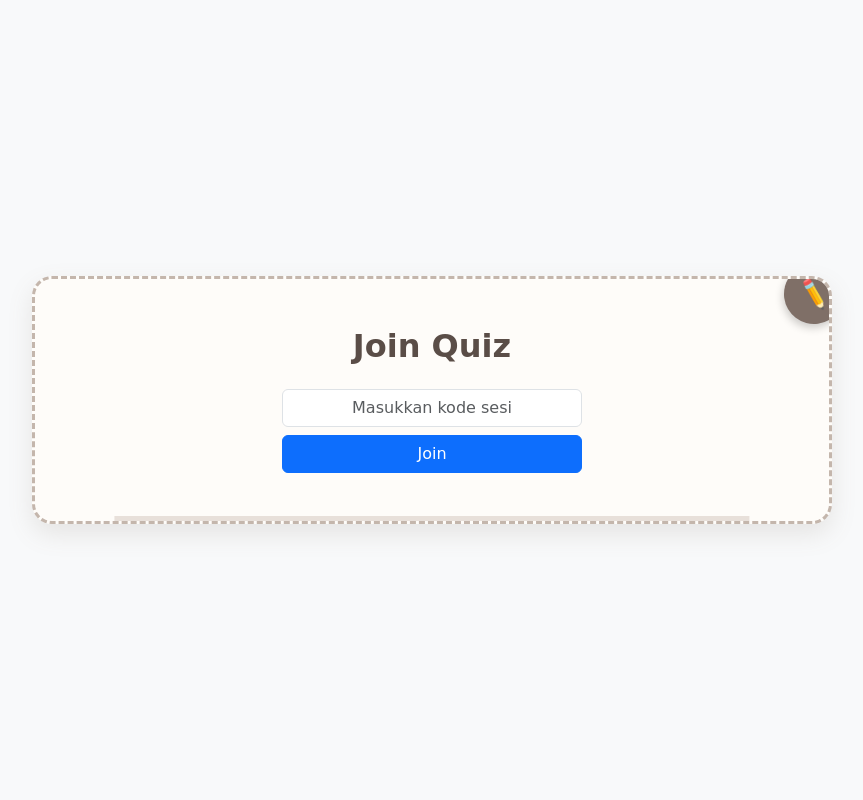
After one commit to agniyaain/E-Learning-Cluezy, a PHP site: page /forms/join_session.php in a window 1280 px wide. The commit adds this page. Shown: the whole page, without its empty margins (208-1071 px from the left). Run offline with PHP 8.4, Linux system fonts and the light colour scheme.

Commit message:
Session Quiz

```diff
--- /dev/null
+++ b/QuickStart/assets/css/lob_quiz.css
@@ -0,0 +1,114 @@
+body {
+    background-color: #f9f5f1;
+    font-family: 'Poppins', cursive, sans-serif;
+    color: #5a4d47;
+    min-height: 100vh;
+    display: flex;
+    align-items: center;
+}
+
+.container {
+    max-width: 800px;
+}
+
+.container.text-center.py-5 {
+    border-radius: 20px;
+    padding: 40px;
+    background-color: #fefcf9;
+    box-shadow: 0 10px 25px rgba(127, 111, 103, 0.15);
+    border: 3px dashed #c4b6ac;
+    position: relative;
+    overflow: hidden;
+    animation: bounceIn 0.6s ease forwards;
+}
+
+.container.text-center.py-5::before {
+    content: "✏️";
+    position: absolute;
+    top: -15px;
+    right: -15px;
+    width: 60px;
+    height: 60px;
+    background-color: #7f6f67;
+    border-radius: 50%;
+    display: flex;
+    align-items: center;
+    justify-content: center;
+    font-size: 24px;
+    transform: rotate(15deg);
+    box-shadow: 0 4px 8px rgba(0, 0, 0, 0.2);
+}
+
+.container.text-center.py-5::after {
+    content: "";
+    position: absolute;
+    bottom: -10px;
+    left: 50%;
+    transform: translateX(-50%);
+    width: 80%;
+    height: 15px;
+    background-color: #e8e0da;
+    border-radius: 0 0 10px 10px;
+    z-index: -1;
+}
+
+h3 {
+    color: #7f6f67;
+    font-weight: bold;
+    margin-bottom: 15px;
+    text-shadow: 2px 2px 4px rgba(0, 0, 0, 0.1);
+    border-bottom: 2px dotted #d3c8bf;
+    padding-bottom: 10px;
+}
+
+.text-muted {
+    color: #a8978d !important;
+    font-style: italic;
+    font-size: 1.1rem;
+}
+
+.btn.btn-success.mt-3 {
+    background-color: #7f6f67 !important;
+    border: none;
+    font-weight: bold;
+    padding: 12px 50px;
+    border-radius: 30px;
+    transition: all 0.3s;
+    font-family: 'Comic Sans MS', cursive;
+    box-shadow: 0 4px 8px rgba(0, 0, 0, 0.15);
+    position: relative;
+    overflow: hidden;
+    z-index: 1;
+}
+
+.btn.btn-success.mt-3::before {
+    content: "";
+    position: absolute;
+    top: 0;
+    left: -100%;
+    width: 100%;
+    height: 100%;
+    background: linear-gradient(90deg, transparent, rgba(255, 255, 255, 0.2), transparent);
+    transition: all 0.4s;
+    z-index: -1;
+}
+
+.btn.btn-success.mt-3:hover {
+    background-color: #6c5e57 !important;
+    transform: translateY(-3px) scale(1.05);
+    box-shadow: 0 8px 15px rgba(0, 0, 0, 0.2);
+}
+
+.btn.btn-success.mt-3:hover::before {
+    left: 100%;
+}
+
+.btn.btn-success.mt-3:active {
+    transform: translateY(1px);
+}
+
+@keyframes bounceIn {
+    0% { transform: scale(0.9); opacity: 0; }
+    60% { transform: scale(1.03); }
+    100% { transform: scale(1); opacity: 1; }
+}
--- /dev/null
+++ b/QuickStart/forms/join_session.php
@@ -0,0 +1,39 @@
+<?php
+    session_start();
+    include "koneksi.php";
+
+    $kode  = '';
+    $error = '';
+
+    if ($_SERVER['REQUEST_METHOD'] == 'POST') {
+        $kode    = $_POST['kode'];
+        $res     = mysqli_query($koneksi, "SELECT * FROM quiz_session WHERE kode_session='$kode' AND status='waiting'");
+        $session = mysqli_fetch_assoc($res);
+
+        if ($session) {
+            header("Location: session_quiz.php?id_session=" . $session['id_session']);
+            exit;
+        } else {
+            $error = "Kode salah atau sesi sudah dimulai.";
+        }
+    }
+?>
+<!doctype html>
+<html lang="en">
+<head>
+    <title>Join Quiz Session</title>
+    <link href="https://cdn.jsdelivr.net/npm/bootstrap@5.3.0/dist/css/bootstrap.min.css" rel="stylesheet"/>
+<link rel="stylesheet" href="../assets/css/lob_quiz.css">
+
+</head>
+<body class="bg-light">
+<div class="container text-center py-5">
+    <h2 class="fw-bold mb-4">Join Quiz</h2>
+    <form method="post" style="max-width: 300px; margin: auto;">
+        <input type="text" name="kode" class="form-control text-center mb-2" placeholder="Masukkan kode sesi" value="<?php echo $kode ?>">
+        <?php if ($error) {?><div class="text-danger mb-2"><?php echo $error ?></div><?php }?>
+        <button type="submit" class="btn btn-primary w-100">Join</button>
+    </form>
+</div>
+</body>
+</html>
--- a/QuickStart/forms/quiz.php
+++ b/QuickStart/forms/quiz.php
@@ -20,7 +20,12 @@ include "navigasi.php"; ?>
         <form class="d-flex justify-content-center align-items-center gap-2 mb-4" method="get">
             <input type="text" name="search" class="form-control search-bar" placeholder="Search quiz" value="<?php echo($search) ?>">
             <a href="tambah_quiz.php" class="btn btn-primary">Make Quiz</a>
+
         </form>
+        <div class="text-center mb-3">
+    <a href="join_session.php" class="btn btn-success">Join via Code</a>
+</div>
+
 
         <!-- Quiz Grid -->
         <div class="row row-cols-2 row-cols-md-3 row-cols-lg-4 g-3 quiz-grid">
```
Also changed, not shown: QuickStart/forms/detail_quiz.php (+5 -3 lines), QuickStart/forms/mulai_session.php (added, +26 -0 lines), QuickStart/forms/session_lobby.php (added, +29 -0 lines), QuickStart/forms/session_quiz.php (added, +194 -0 lines), QuickStart/forms/start_session.php (added, +37 -0 lines).
